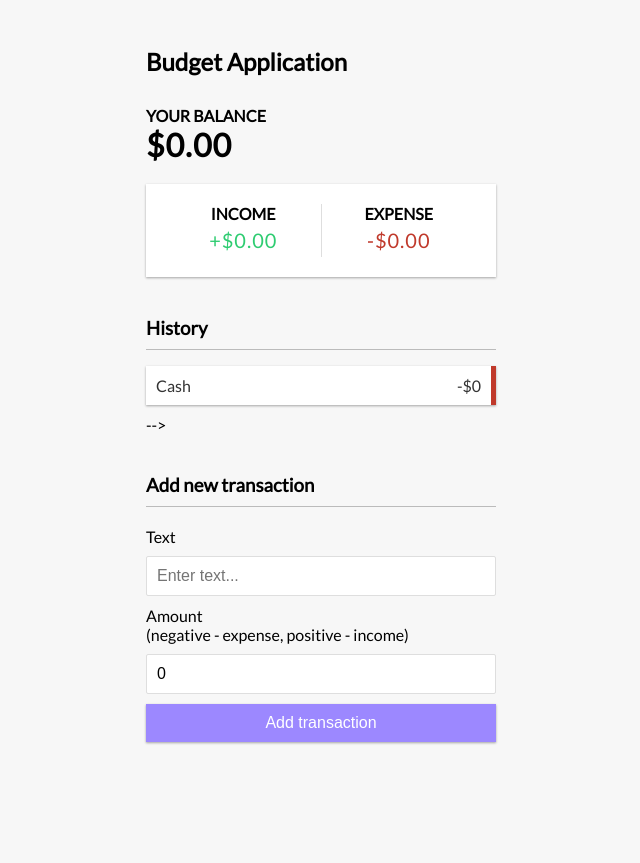
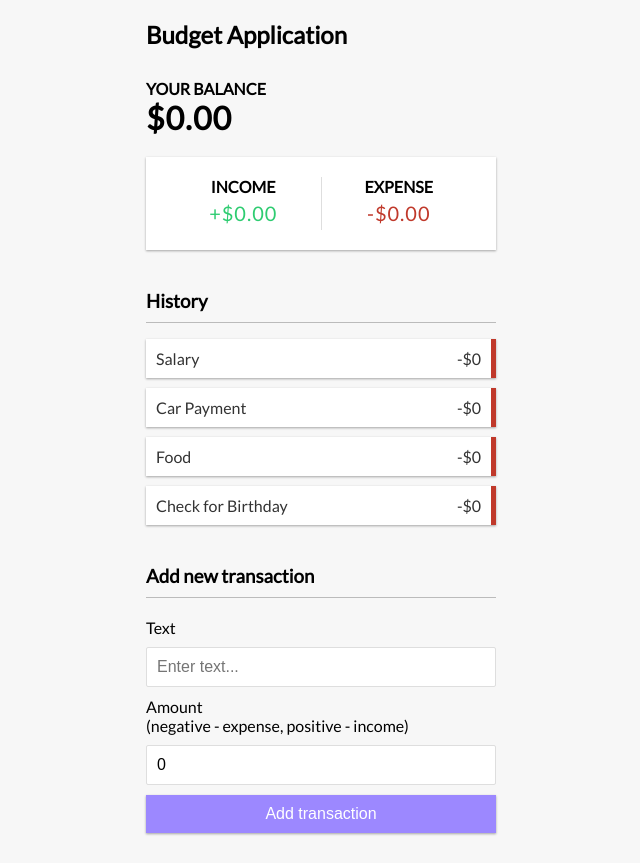
Before and after one commit to andyrich75/mymoney-app, a React (Create React App) app in the folder budgetapp/: page / in a window 1280 px wide. Shown: the whole page, without its empty margins (319-959 px from the left). Before the commit the page ends 800 px from the top, so only its background shows below. Built offline with nearby package versions, Linux system fonts and the light colour scheme.

Commit message:
Created a map to loop over transactions

```diff
--- a/budgetapp/src/App.js
+++ b/budgetapp/src/App.js
@@ -4,7 +4,7 @@
 import { IncomeExpense } from './components/IncomeExpense';
 import { TransactionList } from './components/TransactionList';
 import { AddTransaction } from './components/AddTransaction';
-import { GlobalProvider, GlobalContext } from './context/GlobalState'
+import { GlobalProvider, GlobalContext } from './context/GlobalState';
 import './App.css';
 
 function App() {
--- a/budgetapp/src/components/TransactionList.js
+++ b/budgetapp/src/components/TransactionList.js
@@ -1,15 +1,20 @@
-import React from 'react';
+import React, {useContext} from 'react';
+import { GlobalContext } from '../context/GlobalState';
+
+export const TransactionList = () => {
+    const { transactions } = useContext(GlobalContext);
 
 
-export const TransactionList = () => {
     return (
-    <div>
+    <>
       <h3>History</h3>
       <ul className="list">
-        <li className="minus">
-          Cash <span>-$0</span><button className="delete-btn">x</button>
-        </li> -->
+          {transactions.map(transaction => (
+              <li className="minus">
+              {transaction.text} <span>-$0</span><button className="delete-btn">x</button>
+            </li>
+          ))}
       </ul>
-    </div>
+    </>
     )
 }
```
